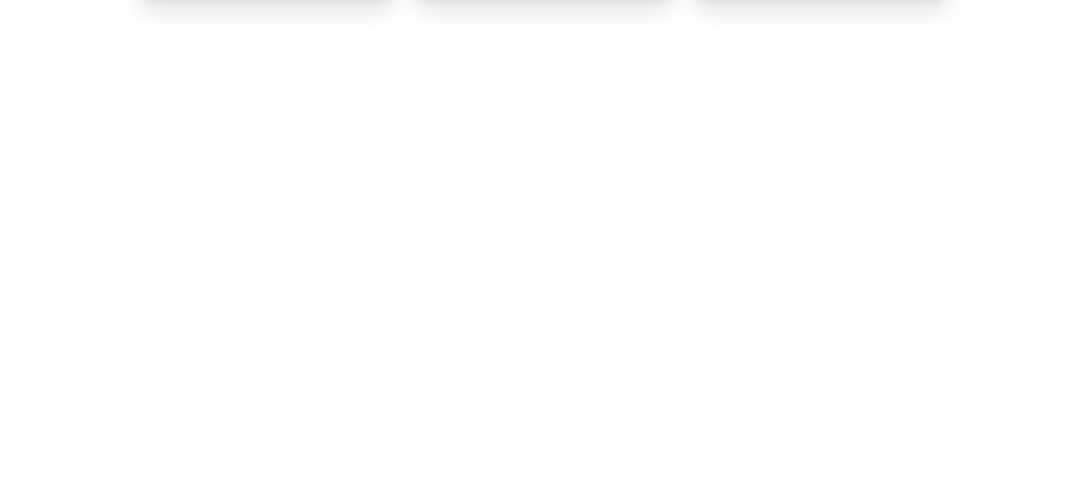
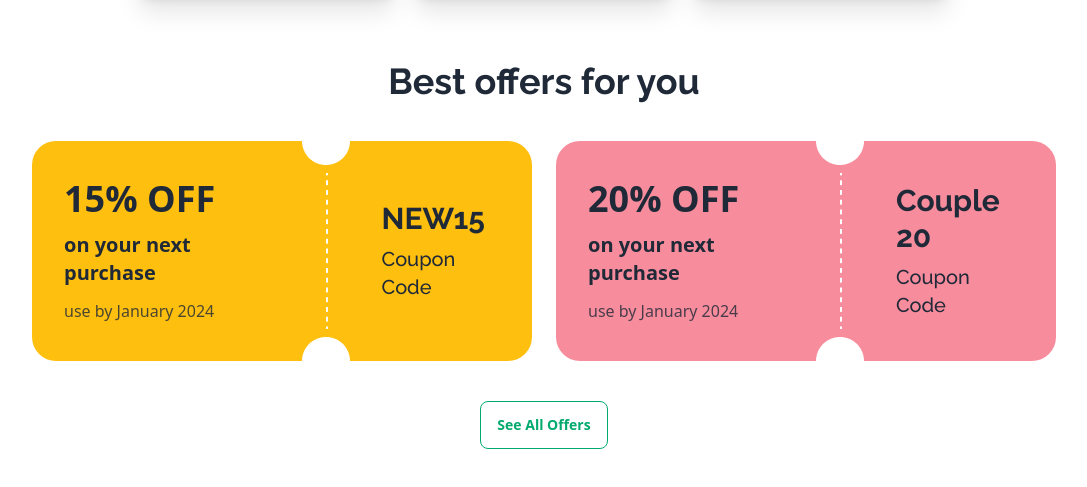
Before and after one commit to Tamim239/smart-ticketing, a plain HTML site: page index.html in a window 1280 px wide. Shown: the part 753-1240 px from the top of the page, without its empty margins (96-1183 px from the left). Before the commit the page ends 814 px from the top, so only its background shows below. Drawn offline with nearby package versions, Linux system fonts and the light colour scheme.

Commit message:
added coupon section

```diff
--- a/index.html
+++ b/index.html
@@ -71,7 +71,6 @@
     <header class="w-4/5 mx-auto">
         <div
             class="bg-[url('images/banner.png')] h-[80vh] bg-no-repeat bg-cover bg-bottom rounded-2xl flex justify-center items-center">
-
             <div class="space-y-4">
                 <h1 class="text-6xl font-raleway font-extrabold text-center text-white">End-to-End Travel with
                     <br>
@@ -112,14 +111,46 @@
                         <p>Rental partners</p>
                     </div>
                 </div>
-
+            </div>
+        </div>
+    </header>
+    <main>
+        <!-- Best offers for you section -->
+        <section class="w-4/5 mx-auto">
+            <h1 class="text-4xl font-raleway font-bold text-center">Best offers for you</h1>
+            <!-- card 1 -->
+           <div class="flex gap-6 mt-10">
+            <div class="rounded-3xl bg-[#FFBF0F] flex flex-1 items-center">
+                <div class="p-8 space-y-3">
+                    <h2 class="text-4xl font-black">15% OFF</h2>
+                    <h4 class="text-xl font-semibold">on your next purchase</h4>
+                    <p class="font-medium opacity-80">use by January 2024</p>
+                </div>
+                <img src="images/cupon-devider.png" alt="Coupon">
+                <div class="font-raleway p-8 space-y-2">
+                    <h1 class="text-3xl font-bold">NEW15</h1>
+                    <p class="text-xl font-medium">Coupon Code</p>
+                </div>
 
             </div>
-
-        </div>
-
-    </header>
-    <main>
+            <!-- card 2 -->
+            <div class="rounded-3xl bg-[#F78C9C] flex flex-1 items-center">
+                <div class="p-8 space-y-3">
+                    <h2 class="text-4xl font-black">20% OFF</h2>
+                    <h4 class="text-xl font-semibold">on your next purchase</h4>
+                    <p class="font-medium opacity-80">use by January 2024</p>
+                </div>
+                <img src="images/cupon-devider.png" alt="Coupon">
+                <div class="font-raleway p-8 space-y-2">
+                    <h1 class="text-3xl font-bold">Couple 20</h1>
+                    <p class="text-xl font-medium">Coupon Code</p>
+                </div>
+            </div>
+           </div>
+           <div class="flex justify-center my-10">
+            <button class="btn btn-outline btn-success">See All Offers</button>
+           </div>
+        </section>
 
     </main>
     <footer>
```
